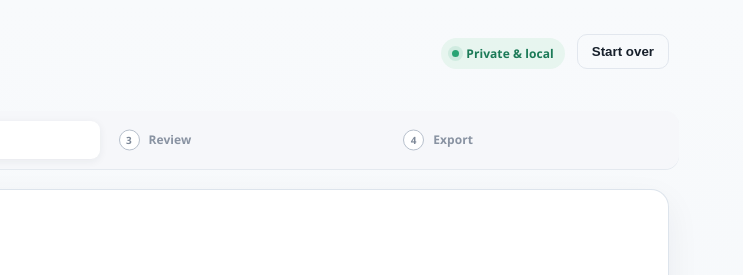
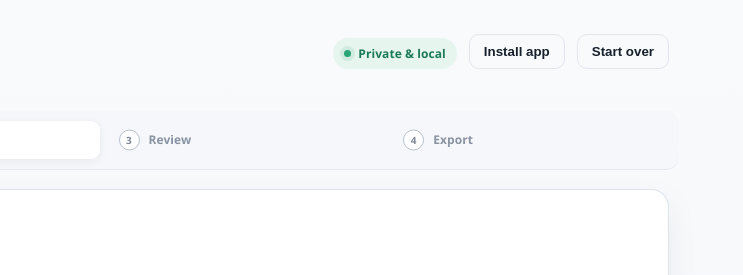
Before and after one commit to ericl-1/finance-data-converter, a website: page index.html in a window 1280 px wide. Shown: the top 275 px of the page, 537-1280 px from the left. Drawn offline with Linux system fonts and the light colour scheme.

Commit message:
Always expose PWA install guidance

```diff
--- a/index.html
+++ b/index.html
@@ -86,6 +86,6 @@ function exportFilename(){return destination==='savings'?'savings-data-converted
 function clearAll(){source={headers:[],rows:[],name:'',format:''};converted=[];issues=[];findings=[];detected=null;excluded=0;expenseFiles=[];expenseAll=[];expenseMonths=[];selectedMonth='';expenseExcludedByMonth={};duplicateCount=0;accounting=null;editingIndex=null;sharedBlocks=[{payer:'',text:''},{payer:'',text:''}];sharedDuplicateCount=0;destinationStates={};destination='budget';$('paste').value='';$('file').value='';$('file').multiple=false;$('pasteDetails').open=false;document.querySelectorAll('[data-dest]').forEach(b=>b.classList.toggle('selected',b.dataset.dest==='budget'));render();window.scrollTo({top:0,behavior:'smooth'})}
 document.querySelectorAll('[data-dest]').forEach(btn=>btn.onclick=()=>{const next=btn.dataset.dest;if(next===destination)return;saveDestinationState();destination=next;restoreDestinationState(next);editingIndex=null;$('file').value='';$('file').multiple=destination==='expense';$('paste').value='';$('pasteDetails').open=false;document.querySelectorAll('[data-dest]').forEach(b=>b.classList.toggle('selected',b===btn));render()});
 $('convertShared').onclick=convertShared;$('rememberPayers').onchange=e=>{sharedBlocks[0].payer=$('sharedPayer1').value;sharedBlocks[1].payer=$('sharedPayer2').value;rememberSharedPayers=e.target.checked;if(rememberSharedPayers){if(storePayerPreferences())toast('Paid By names saved on this device.');else toast('Paid By names could not be saved in this browser.')}else forgetPayerPreferences();render()};$('forgetPayers').onclick=()=>{forgetPayerPreferences();render()};$('clearAll').onclick=clearAll;$('copyRows').onclick=()=>copyText(workbookRows(),`${selectedRows().length} workbook-ready row${selectedRows().length===1?'':'s'} copied.`);$('download').onclick=()=>{const b=new Blob(['\uFEFF'+csv()],{type:'text/csv;charset=utf-8'}),a=document.createElement('a');a.href=URL.createObjectURL(b);a.download=exportFilename();a.click();setTimeout(()=>URL.revokeObjectURL(a.href),1000);$('status').textContent=`Downloaded ${exportFilename()}.`};
-let deferredInstallPrompt=null;window.addEventListener('beforeinstallprompt',event=>{event.preventDefault();deferredInstallPrompt=event;$('installApp').hidden=false});$('installApp').onclick=async()=>{if(!deferredInstallPrompt)return;deferredInstallPrompt.prompt();await deferredInstallPrompt.userChoice;deferredInstallPrompt=null;$('installApp').hidden=true};window.addEventListener('appinstalled',()=>{deferredInstallPrompt=null;$('installApp').hidden=true;toast('Finance Data Converter installed.')});
-const canRegisterServiceWorker=location.protocol==='https:'||location.hostname==='localhost'||location.hostname==='127.0.0.1';if('serviceWorker'in navigator&&canRegisterServiceWorker)window.addEventListener('load',()=>navigator.serviceWorker.register('./service-worker.js').then(registration=>{registration.addEventListener('updatefound',()=>{const worker=registration.installing;if(!worker)return;worker.addEventListener('statechange',()=>{if(worker.state==='installed'&&navigator.serviceWorker.controller)toast('App update ready. Close and reopen when convenient.')})})}).catch(()=>{}));loadLocalPreferences();render();
+let deferredInstallPrompt=null;const canRegisterServiceWorker=location.protocol==='https:'||location.hostname==='localhost'||location.hostname==='127.0.0.1',runningInstalled=window.matchMedia('(display-mode: standalone)').matches||navigator.standalone===true;$('installApp').hidden=!canRegisterServiceWorker||runningInstalled;window.addEventListener('beforeinstallprompt',event=>{event.preventDefault();deferredInstallPrompt=event;$('installApp').hidden=false});$('installApp').onclick=async()=>{if(deferredInstallPrompt){deferredInstallPrompt.prompt();await deferredInstallPrompt.userChoice;deferredInstallPrompt=null;return}alert('Installation is controlled by this browser. Look for Install, Add to Dock, or Add to Home Screen in the browser menu. If no installation option is shown, open this HTTPS page in Chrome or Edge.')};window.addEventListener('appinstalled',()=>{deferredInstallPrompt=null;$('installApp').hidden=true;toast('Finance Data Converter installed.')});
+if('serviceWorker'in navigator&&canRegisterServiceWorker)window.addEventListener('load',()=>navigator.serviceWorker.register('./service-worker.js').then(registration=>{registration.addEventListener('updatefound',()=>{const worker=registration.installing;if(!worker)return;worker.addEventListener('statechange',()=>{if(worker.state==='installed'&&navigator.serviceWorker.controller)toast('App update ready. Close and reopen when convenient.')})})}).catch(()=>{}));loadLocalPreferences();render();
 </script></body></html>
```
Also changed, not shown: tests/regression.test.js (+2 -0 lines), CHANGELOG.md, README.md.
